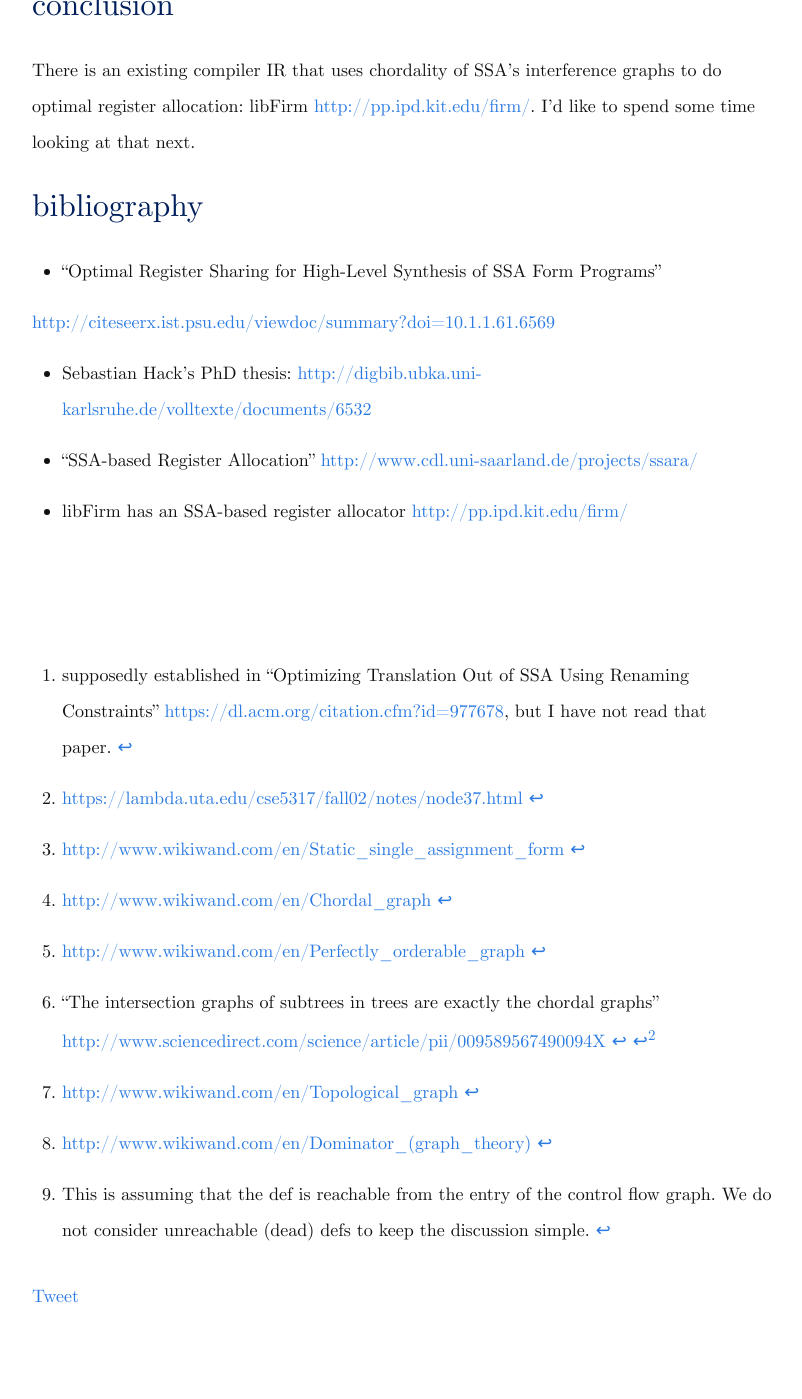
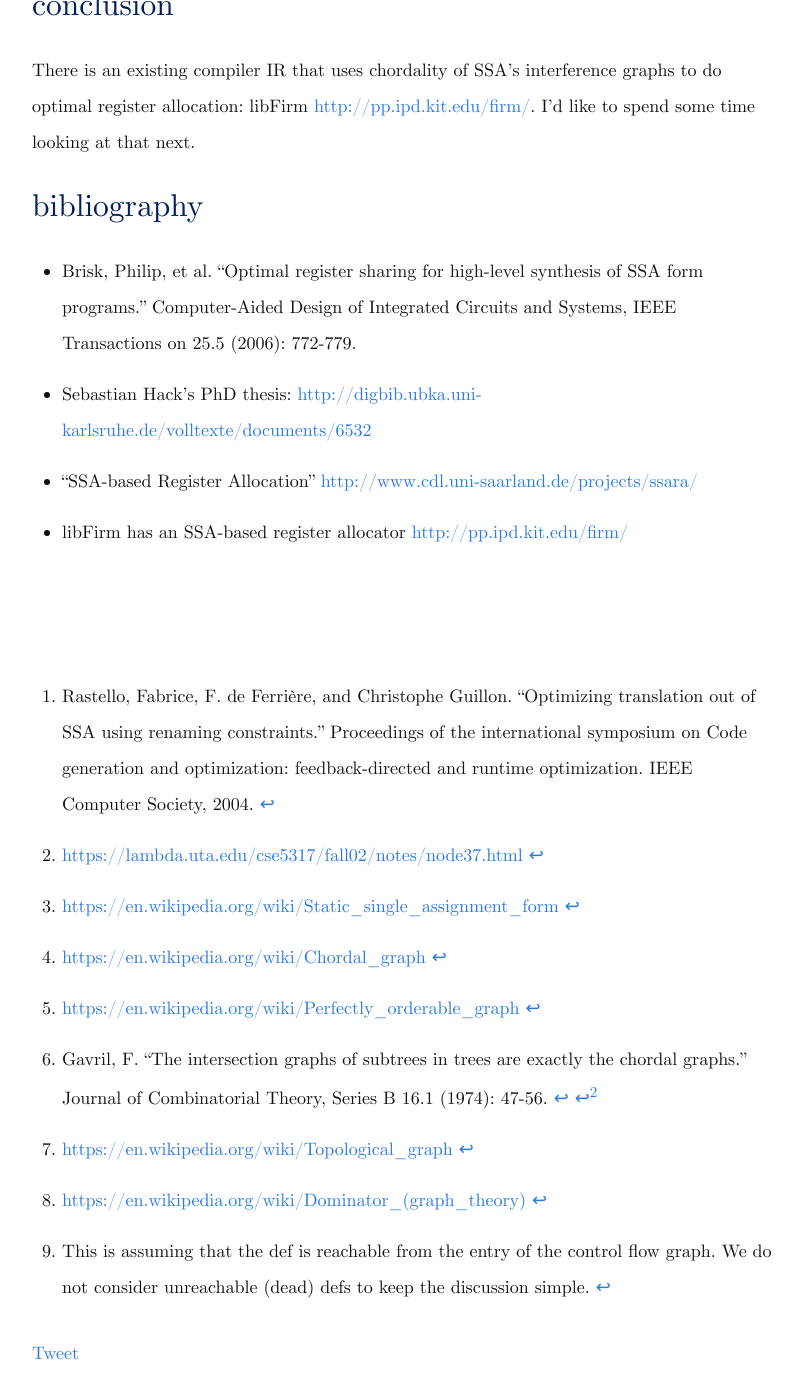
Before and after one commit to sanjoy/playingwithpointers.com, a Jekyll site: the page built from _posts/2015-2-1-ssa-interference-chordal.markdown, in a window 1280 px wide and 1400 px high, scrolled down 3894 px. Shown: the whole window, without its empty margins (238-1040 px from the left). Built offline with Jekyll 4.4.1, drawn with Linux system fonts in a browser that asks for light colours; formulas are drawn with MathJax 3; comment, search, counter and statistics services are not loaded; before the commit the page ends 5239 px from its top, so only the background shows below that.

Commit message:
Add nicer citations

```diff
--- a/_posts/2015-1-4-hazard-pointers-are-a-crdt.markdown
+++ b/_posts/2015-1-4-hazard-pointers-are-a-crdt.markdown
@@ -59,8 +59,7 @@ the ABA problem in some cases.  Hazard pointers is described in the
 paper "Hazard Pointers: Safe Memory Reclamation for Lock-Free Objects"
 [^hzrdptrs] (and possibly others).
 
-[^hzrdptrs]: "Hazard Pointers: Safe Memory Reclamation for Lock-Free
-    Objects" <http://web.cecs.pdx.edu/~walpole/class/cs510/papers/11.pdf>
+[^hzrdptrs]: Michael, Maged M. "Hazard pointers: Safe memory reclamation for lock-free objects." Parallel and Distributed Systems, IEEE Transactions on 15.6 (2004): 491-504.
 
 ## how they solve the problem
 
--- a/_posts/2015-2-1-ssa-interference-chordal.markdown
+++ b/_posts/2015-2-1-ssa-interference-chordal.markdown
@@ -17,10 +17,7 @@ Please note that **none of this is original work** and optimal
 register allocation using SSA is a well-researched topic.  A set of
 references can be found in the [bibliography section](#bib).
 
-[^outofssa]: supposedly established in "Optimizing Translation Out of
-    SSA Using Renaming Constraints"
-    <https://dl.acm.org/citation.cfm?id=977678>, but I have not read
-    that paper.
+[^outofssa]: Rastello, Fabrice, F. de Ferrière, and Christophe Guillon. "Optimizing translation out of SSA using renaming constraints." Proceedings of the international symposium on Code generation and optimization: feedback-directed and runtime optimization. IEEE Computer Society, 2004.
 
 The key observation that allows this is that the interference
 graph[^igraph] you get from an SSA program[^ssa] is a chordal
@@ -29,12 +26,9 @@ $$O\left(|V| + |E|\right)$$ time.  There are many ways to prove this,
 and one such way is presented here.
 
 [^igraph]: <https://lambda.uta.edu/cse5317/fall02/notes/node37.html>
-[^ssa]: <http://www.wikiwand.com/en/Static_single_assignment_form>
-[^chordal]: <http://www.wikiwand.com/en/Chordal_graph>
-[^chordalfrench]: I don't read French, but it is possible that
-    "Register allocation and spill complexity under SSA"
-    <http://www.ens-lyon.fr/LIP/Pub/Rapports/RR/RR2005/RR2005-33.pdf>
-    contains the same proof.
+[^ssa]: <https://en.wikipedia.org/wiki/Static_single_assignment_form>
+[^chordal]: <https://en.wikipedia.org/wiki/Chordal_graph>
+[^chordalfrench]: I don't read French, but it is possible that Bouchez, Florent, et al. "Register allocation and spill complexity under SSA." (2005) contains the same proof.
 
 # proof
 
@@ -47,7 +41,7 @@ chords present in the original chordal graph.  Chordal graphs are
 useful because they are perfectly orderable[^ordereable] -- perfectly
 orderable graphs can be colored in polynomial time.
 
-[^ordereable]: <http://www.wikiwand.com/en/Perfectly_orderable_graph>
+[^ordereable]: <https://en.wikipedia.org/wiki/Perfectly_orderable_graph>
 
 ## the intersection graph of connected subgraphs of a tree
 
@@ -71,7 +65,7 @@ vertices iff their intersection is non-empty is called an
 "intersection graph". Another way of stating our assertion is
 "intersection graphs of connected subtrees of a tree are chordal"
 
-[^topograph]: <http://www.wikiwand.com/en/Topological_graph>
+[^topograph]: <https://en.wikipedia.org/wiki/Topological_graph>
 
 I won't present a full proof here, but a small example (that can be
 extended into a proof) to motivate why the statement above should be
@@ -181,9 +175,7 @@ at that next.
 
 # bibliography<a name="bib"></a>
 
- * "Optimal Register Sharing for High-Level Synthesis of SSA Form
-Programs"
-<http://citeseerx.ist.psu.edu/viewdoc/summary?doi=10.1.1.61.6569>
+ * Brisk, Philip, et al. "Optimal register sharing for high-level synthesis of SSA form programs." Computer-Aided Design of Integrated Circuits and Systems, IEEE Transactions on 25.5 (2006): 772-779.
 
  * Sebastian Hack's PhD thesis:
    <http://digbib.ubka.uni-karlsruhe.de/volltexte/documents/6532>
@@ -192,8 +184,6 @@ Programs"
 
  * libFirm has an SSA-based register allocator <http://pp.ipd.kit.edu/firm/>
 
-[^domtree]: <http://www.wikiwand.com/en/Dominator_(graph_theory)>
+[^domtree]: <https://en.wikipedia.org/wiki/Dominator_(graph_theory)>
 
-[^subtreeproof]: "The intersection graphs of subtrees in trees are
-    exactly the chordal graphs"
-    <http://www.sciencedirect.com/science/article/pii/009589567490094X>
+[^subtreeproof]: Gavril, F. "The intersection graphs of subtrees in trees are exactly the chordal graphs." Journal of Combinatorial Theory, Series B 16.1 (1974): 47-56.
--- a/_posts/2015-8-16-deopt-states-are-continuations.markdown
+++ b/_posts/2015-8-16-deopt-states-are-continuations.markdown
@@ -140,6 +140,4 @@ spend some time trying to come up with optimizations and
 simplifications that can be done on VM states as first class objects
 based on this interpretation.
 
-[^graal]: Speculation Without Regret: Reducing Deoptimization
-    Meta-data in the Graal compiler
-    <http://ssw.jku.at/General/Staff/GD/PPPJ-2014-duboscq-29.pdf>
+[^graal]: Duboscq, Gilles, Thomas Würthinger, and Hanspeter Mössenböck. "Speculation without regret: reducing deoptimization meta-data in the Graal compiler." Proceedings of the 2014 International Conference on Principles and Practices of Programming on the Java platform: Virtual machines, Languages, and Tools. ACM, 2014.
```
